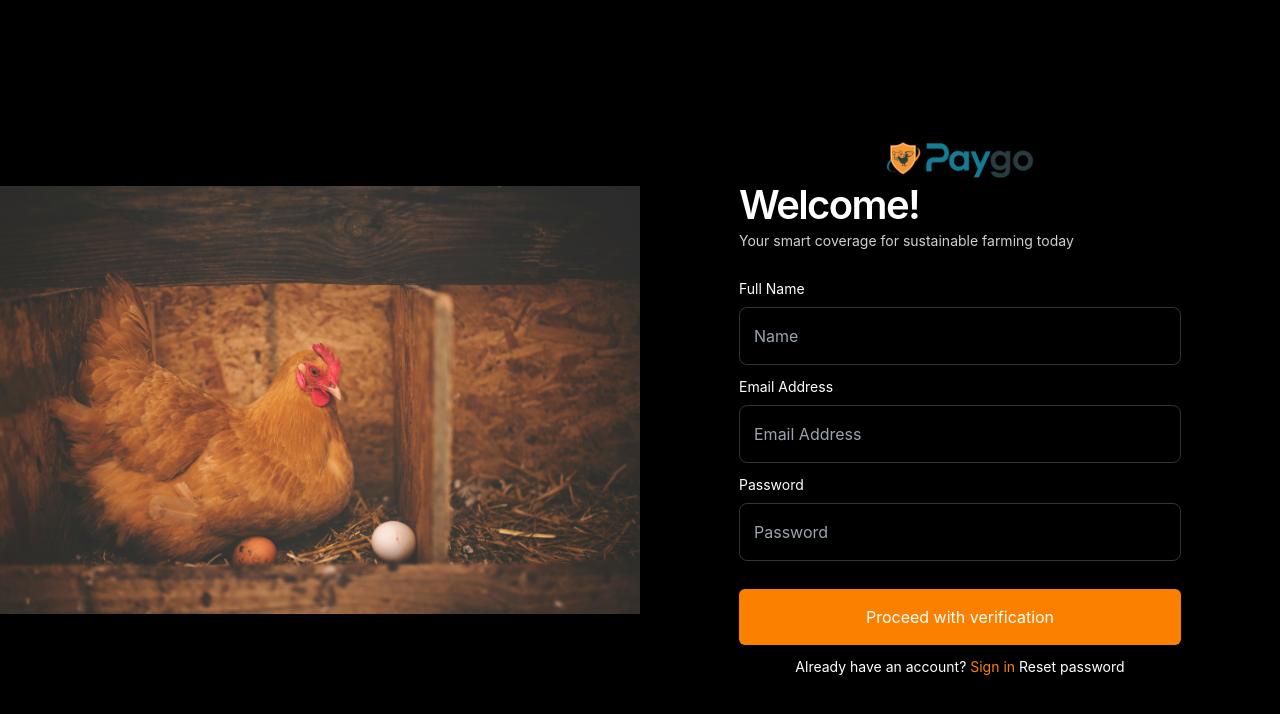
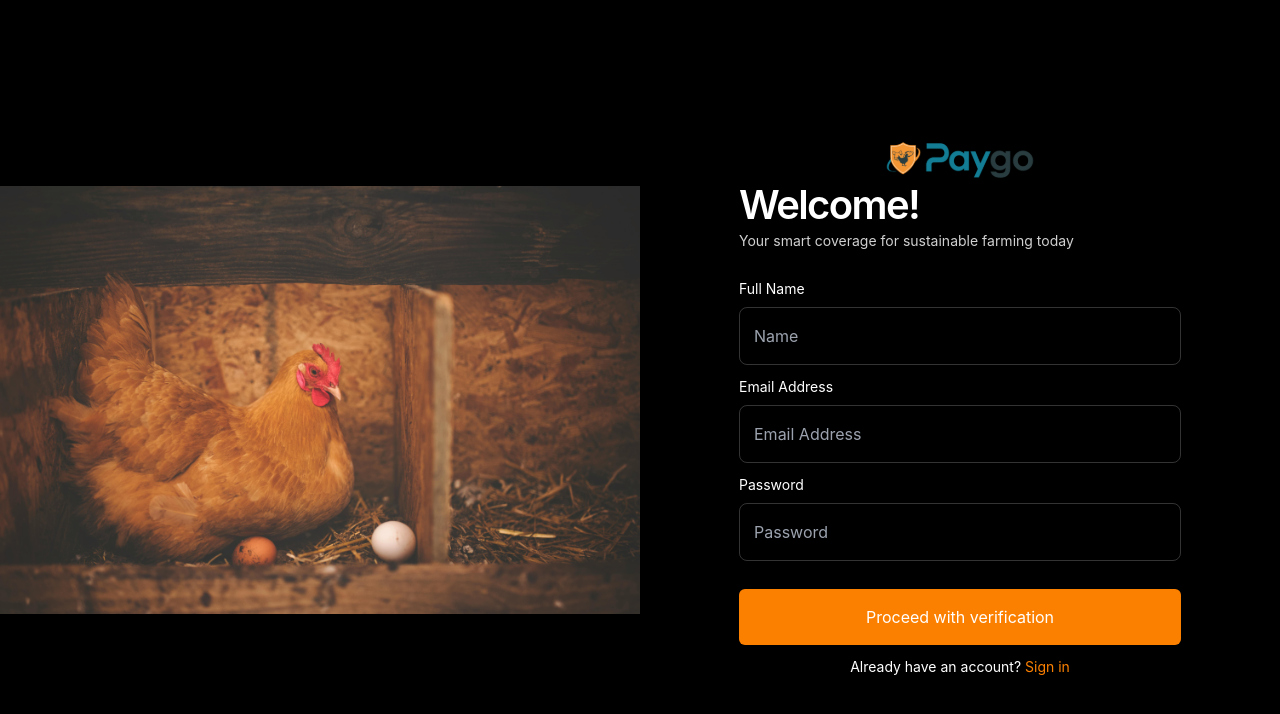
Before and after one commit to anita-ebube/green-funudusV2, a React (Vite) app: page / in a window 1280 px wide. Shown: the top 714 px of the page. Built offline with nearby package versions, Linux system fonts and the light colour scheme.

Commit message:
made an edit

```diff
--- a/src/Pages/Register.tsx
+++ b/src/Pages/Register.tsx
@@ -130,7 +130,6 @@ const Register: React.FC = () => {
 							<Link to="/login" className="text-primary cursor-pointer">
 								Sign in
 							</Link>
-							<Link to="/email"> Reset password</Link>
 						</p>
 					</div>
 				</form>
```
